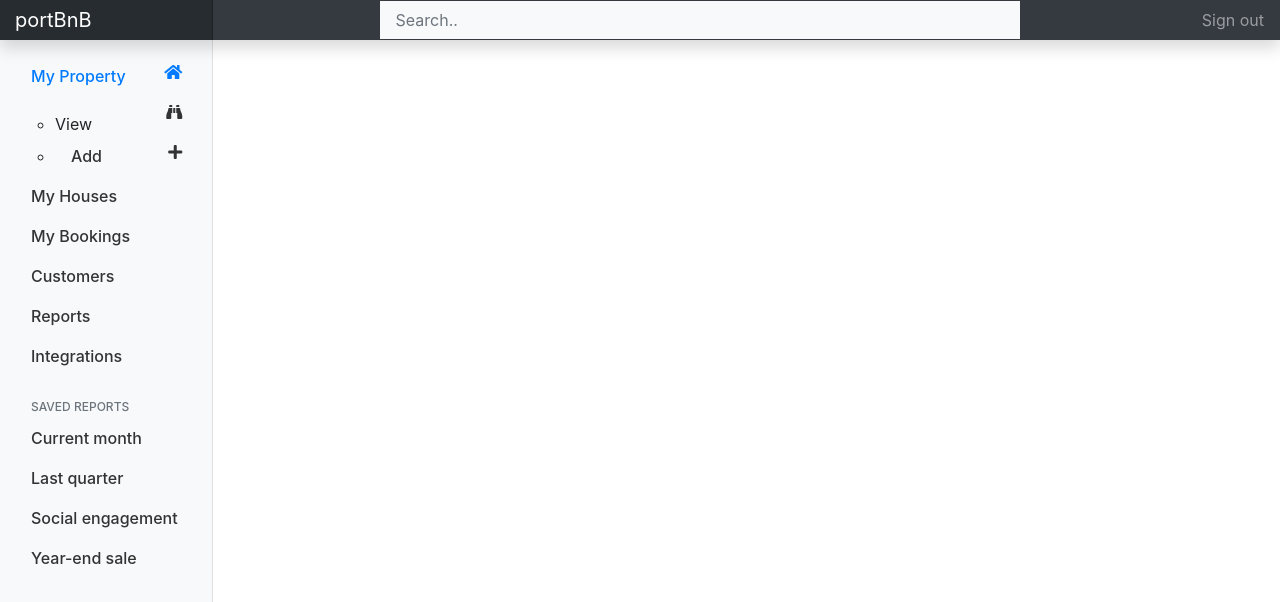
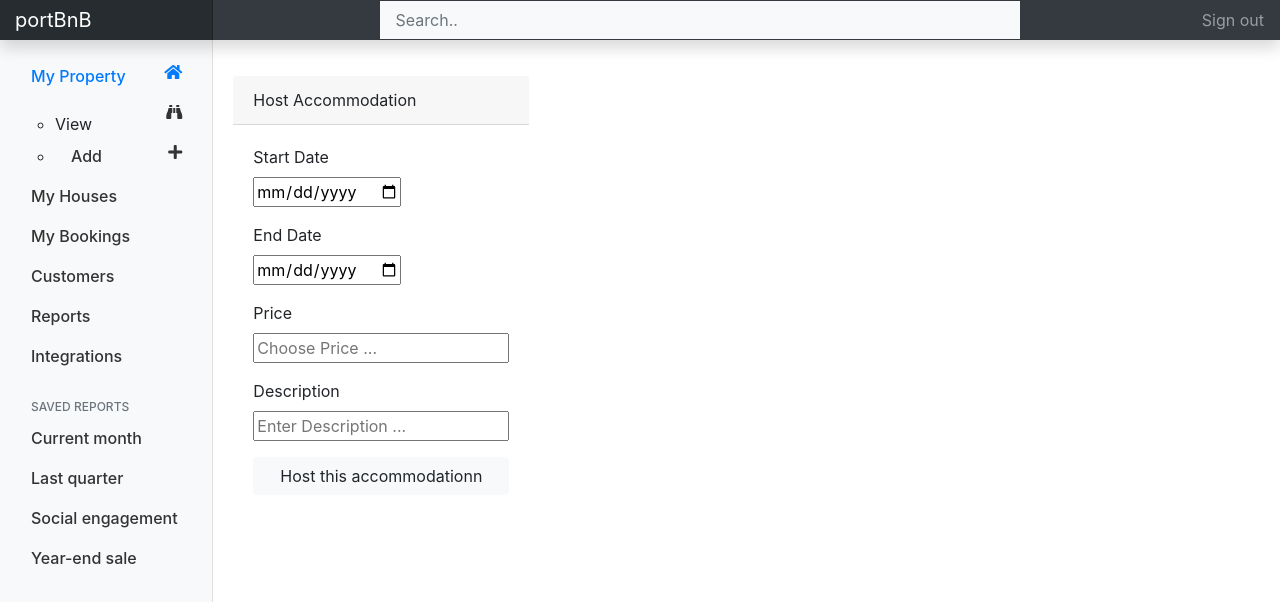
Before and after one commit to seannguyn/airbnb, a React (Create React App) app in the folder frontend/: page /edithosting/1 in a window 1280 px wide. Shown: the top 602 px of the page. Built offline with nearby package versions, Linux system fonts and the light colour scheme; no server answers; some icons are missing.

Commit message:
doing edit - not finish yet

```diff
--- a/frontend/src/App.js
+++ b/frontend/src/App.js
@@ -1,16 +1,18 @@
 import React, { Component } from 'react';
 import {BrowserRouter as Router, Switch, Route} from 'react-router-dom';
 
-import Houses from './Component/Function/Houses.js';
-import AddHouse from './Component/Function/AddHouse.js';
-import Header from './Component/layout/Header.js';
-import Sidebar from './Component/layout/Sidebar.js';
+import Houses from './Component/Function/Houses';
+import AddHouse from './Component/Function/AddHouse';
+import Header from './Component/layout/Header';
+import Sidebar from './Component/layout/Sidebar';
 import Login from './Component/Authentication/Login';
 import MyHouses from './Component/Function/MyHouses';
 import Hosting from './Component/Function/Hosting';
+import EditHosting from './Component/Function/EditHosting';
 
 import {Provider} from './Context';
 import ContextApi from './Component/layout/Context_api.js';
+
 
 class App extends Component {
   render() {
@@ -37,6 +39,7 @@ class App extends Component {
                   <Route exact path="/addHouse" component={AddHouse}></Route>
                   <Route exact path="/editHouse/:id" component={ContextApi}></Route>
                   <Route exact path="/hosting/:id" component={Hosting}></Route>
+                  <Route exact path="/edithosting/:id" component={EditHosting}></Route>
                 </Switch>
 
             </div>
--- /dev/null
+++ b/frontend/src/Component/Function/EditHosting.js
@@ -0,0 +1,134 @@
+import React, { Component } from 'react';
+import {Consumer} from '../../Context.js';
+import axios from 'axios';
+
+class EditHosting extends Component {
+
+    constructor() {
+        super();
+        this.state = {
+            accommodation: '', //accommodation id
+            user: '', //user id
+            date_start: '',
+            date_end: '',
+            price: '',
+            description: '',
+            error: {}
+        }
+    }
+
+    //set State when changing text
+    onChange = (e) => {
+        this.setState({[e.target.name] : e.target.value});
+    }
+
+    // handle when form is submitted
+    onSubmit = async (dispatch, currUser, e) => {
+        e.preventDefault();
+        console.log('propsss: ', currUser);
+        const {accommodation,
+                user,
+                date_start,
+                date_end,
+                price,
+                description} = this.state;
+
+        const hostingHouse = {
+            // user: should be the current login user
+            accommodation: this.props.match.params.id, //accommodation id
+            date_start: date_start,
+            date_end: date_end,
+            price: price,
+            description: description
+        }
+        console.log(hostingHouse);
+
+        // AXIOS call here - PUT REQUEST
+        // Notes: need backend validation for date and available date to
+        //        avoid conflicts.
+        const {token} = currUser[0]; //GET TOKEN FROM CURRENT USER
+        const res = await axios.put('https://localhost:8000/accommodationHosting/', hostingHouse,
+                {headers:{
+                    'Authorization': {token}
+                }
+            }
+        )
+
+        dispatch({type:'HOSTING', payload:hostingHouse});
+
+        // Add error handling here
+        // ......
+        // error handling
+
+        // push back to myhosts page
+    }
+
+    componentDidMount(){
+        console.log("from edithousingjs: ", this.props);
+    }
+
+    render() {
+        return (
+            <Consumer>
+                {value => {
+                    const {dispatch} = value;
+                    const {currentUser} = value;
+                    console.log(currentUser);
+                return (
+
+                <div className="card-body mb-3">
+
+                <div className="card-header">Host Accommodation</div>
+
+                <div className="card-body">
+                <form onSubmit={this.onSubmit.bind(this, dispatch, currentUser)}>
+
+                <label htmlFor="date_start">Start Date</label>
+                    <div className="form-group">
+                        <input type="date"
+                               name="date_start"
+                               placeholder="Start Date ..."
+                               onChange={this.onChange.bind(this)}/>
+                    </div>
+
+                    <label htmlFor="date_end">End Date</label>
+                    <div className="form-group">
+
+                        <input type="date"
+                               name="date_end"
+                               placeholder="End Date ..."
+                               onChange={this.onChange.bind(this)}/>
+                    </div>
+
+                    <label htmlFor="price">Price</label>
+                    <div className="form-group">
+                        <input type="number"
+                                min="1"
+                                name="price"
+                                placeholder="Choose Price ..."
+                                onChange={this.onChange.bind(this)}/>
+                    </div>
+
+                    <label htmlFor="description">Description</label>
+                    <div className="form-group">
+                        <input type="text"
+                                name="description"
+                                placeholder="Enter Description ..."
+                                onChange={this.onChange.bind(this)}/>
+                    </div>
+
+                    <input type="submit" className="btn btn-block btn-light" value="Host this accommodationn"></input>
+                </form>
+
+                </div>
+            </div>
+
+                    );
+                }}
+            </Consumer>
+        );
+
+    }
+}
+
+export default EditHosting;
--- a/frontend/src/Component/Function/EditHouse.js
+++ b/frontend/src/Component/Function/EditHouse.js
@@ -31,7 +31,7 @@ class EditHouse extends Component {
   }
 
   componentDidMount() {
-
+    console.log('fomr edithouse: ', this.props);
     const {HouseList} = this.props;
     const {id} = this.props;
 
--- a/frontend/src/Component/Function/House.js
+++ b/frontend/src/Component/Function/House.js
@@ -37,24 +37,37 @@ class House extends React.Component {
 
     const {addr_number, addr_street, addr_city} = this.props.houseDetail;
     const {area,bedroom_master,bedroom,bathroom,kitchen,gym,pool,carpark,description} = this.props.houseDetail;
-    const {user} = this.props.houseDetail; //user id in each house
+
+    const {user} = this.props.houseDetail; //-- from houses.js -- user id in each house in houselist
+    const {id} = this.props.houseDetail;
+    console.log("HDT: ", this.props.houseDetail);
+
     const {showDetail} = this.state;
 
-    const isMyHouse = false // flag check if which current user's houses - for hosting button
-
+    const isMyHouse = false; // flag to check if which current user's houses - for hosting button
+    const isHosting = false;// flag to check if the accom is hosting
     return (
       <Consumer>
         { value => {
           const {dispatch} = value;
           // console.log("in HOUSE.js current user", value.currentUser);
 
-          const {id} = this.props.houseDetail;
+          const {currentUser, myHostingList} = value;
 
-          if(value.currentUser[0] != null){
-            const {user_id} = value.currentUser[0];
+          // console.log("IN HOUSEJSL ", myHostingList);
+
+          if(currentUser[0] != null){
+            const {user_id} = currentUser[0];
 
             if(user_id == user){
               this.isMyHouse = true;
+            }
+
+            let i = 0;
+            for(i=0; i < myHostingList.length; i++){
+              if(myHostingList[i].accommodation == id){
+                this.isHosting = true;
+              }
             }
           }
 
@@ -62,7 +75,6 @@ class House extends React.Component {
 
             <div className="card card-body mb-3">
               <h5>
-
                 {addr_number} {addr_street}, {addr_city} <i onClick={this.handleExpand.bind(this)} className="fas fa-sort-down" style={{cursor: 'pointer'}}/>
                 <i  className="fas fa-times" onClick={this.handleDelete.bind(this, id, dispatch)} style={{cursor:'pointer', float:'right',color:'red'}}/>
 
@@ -70,15 +82,17 @@ class House extends React.Component {
                   <i className="fas fa-pencil-alt" style={{cursor:'pointer', float:'right',color:'black'}}></i>
                 </Link>
 
-              {this.isMyHouse === true ?
+              {this.isMyHouse === true && this.isHosting === true?
                 <div>
-                  <Link to={`/hosting/${id}`}>
-                    <i>Your Accommodation detail</i>
+                  <Link to={`/edithosting/${id}`}>
+                    <i>Edit hosting</i>
                   </Link>
                 </div>
-              : null
+              : <Link to={`/hosting/${id}`}>
+                    <i>Hosting</i>
+                  </Link>
+
               }
-
               </h5>
 
               {showDetail === true ?
--- a/frontend/src/Component/Function/MyHouses.js
+++ b/frontend/src/Component/Function/MyHouses.js
@@ -4,13 +4,23 @@ import House from './House.js'
 
 class MyHouses extends Component {
 
+    constructor(){
+        super();
+        currentUser : {}
+    }
+
     render() {
         return (
            <Consumer>
+
                {value => {
-                   const {HouseList} = value;
+                   const {HouseList, currentUser, myHostingList} = value;
+
                    console.log("CURRENT USER ", value["currentUser"]);
+                   console.log("VALUEUE IN MYHOUSES: ", value)
 
+
+                // CHECK USER LOGIN OR NOT
                 //  nested objects - and by default user detail store at index [0]
                    if(value["currentUser"][0] == null){
                         return (
@@ -25,12 +35,17 @@ class MyHouses extends Component {
 
                         // Someone help me to do this by map and filter
                         const myHouses = [];
-                        let i = 0
+                        let i = 0;
+
                         for(i=0; i<HouseList.length; i++){
+
                             if(HouseList[i].user == value["currentUser"][0].user_id){
                                 myHouses.push(HouseList[i]);
                             }
                         }
+                // END CHECK USER LOGIN OR NOT
+
+
                         return (
                             <React.Fragment>
                             <h1>My Houses</h1>
@@ -42,7 +57,9 @@ class MyHouses extends Component {
                             </React.Fragment>
                         );
                    }
-               }}
+               }
+
+               }
            </Consumer>
          );
     }
--- a/frontend/src/Context.js
+++ b/frontend/src/Context.js
@@ -5,6 +5,7 @@ import axios from 'axios';
 const Context = React.createContext();
 
 const reducer = (state,action) => {
+
   switch(action.type) {
     case 'DELETE_HOUSE':
       console.log("deleting house",action.payload);
@@ -27,6 +28,7 @@ const reducer = (state,action) => {
 
       case 'LOGIN':
         console.log('login user login');
+
         return {
           ...state,
           currentUser: [action.payload, ...state.currentUser]
@@ -61,12 +63,36 @@ export class Provider extends Component {
   async componentDidMount(){
     const res = await axios.get('https://localhost:8000/accommodation/');
     this.setState({HouseList: res.data});
+    console.log("HELLO DIDMOUNT");
+    console.log(this.state.currentUser);
+
   }
 
+  async componentDidUpdate(){
+      console.log("DID UPDATE: ", this.state.currentUser);
+      if(this.state.currentUser[0] != null){
+        const {token} = this.state.currentUser[0];
+        const res = await axios.get('https://localhost:8000/accommodationHosting/',
+        {
+          headers:{
+            'Authorization': {token}
+          }
+        }
+      )
+
+      if(this.state.myHostingList.length == 0 ){
+        this.setState({myHostingList: res.data});
+        console.log(this.state.myHostingList);
+      }
+    }
+    return ;
+  }
+
+
   render () {
-    console.log("CONTEX USER: ", this.state.currentUser);
+    // const fh = this.findHostingAccommodation(this.state.currentUser);
+    console.log(this.state.myHostingList);
     return(
-
       <Context.Provider value={this.state}>
         {this.props.children}
       </Context.Provider>
```
Lines whose indentation alone changed are shown as unchanged.
